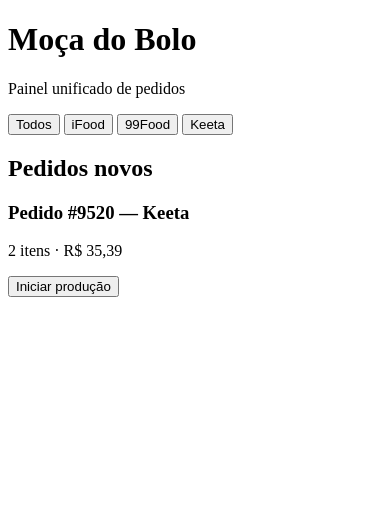
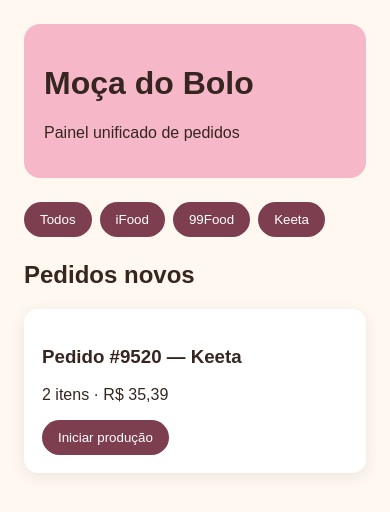
Before and after one commit to gabrielalvesoliver27-spec/moca-do-bolo-mvp, a plain HTML site: page prototipo/index.html in a window 390 px wide. Drawn offline with Linux system fonts and the light colour scheme.

Commit message:
feat: aplica identidade visual responsiva ao protótipo

```diff
--- /dev/null
+++ b/prototipo/estilos.css
@@ -0,0 +1,39 @@
+:root {
+  font-family: Arial, sans-serif;
+  color: #36261f;
+  background: #fff8f0;
+}
+
+body {
+  max-width: 760px;
+  margin: 0 auto;
+  padding: 24px;
+}
+
+header {
+  padding: 20px;
+  border-radius: 16px;
+  background: #f6b8c8;
+}
+
+nav {
+  display: flex;
+  gap: 8px;
+  margin: 24px 0;
+  flex-wrap: wrap;
+}
+
+button {
+  padding: 10px 16px;
+  border: 0;
+  border-radius: 999px;
+  background: #7d3f50;
+  color: white;
+}
+
+article {
+  padding: 18px;
+  border-radius: 14px;
+  background: white;
+  box-shadow: 0 4px 16px #00000014;
+}
--- a/prototipo/index.html
+++ b/prototipo/index.html
@@ -4,6 +4,7 @@
     <meta charset="utf-8">
     <meta name="viewport" content="width=device-width, initial-scale=1">
     <title>Moça do Bolo — Pedidos</title>
+    <link rel="stylesheet" href="estilos.css">
   </head>
   <body>
     <header>
```
